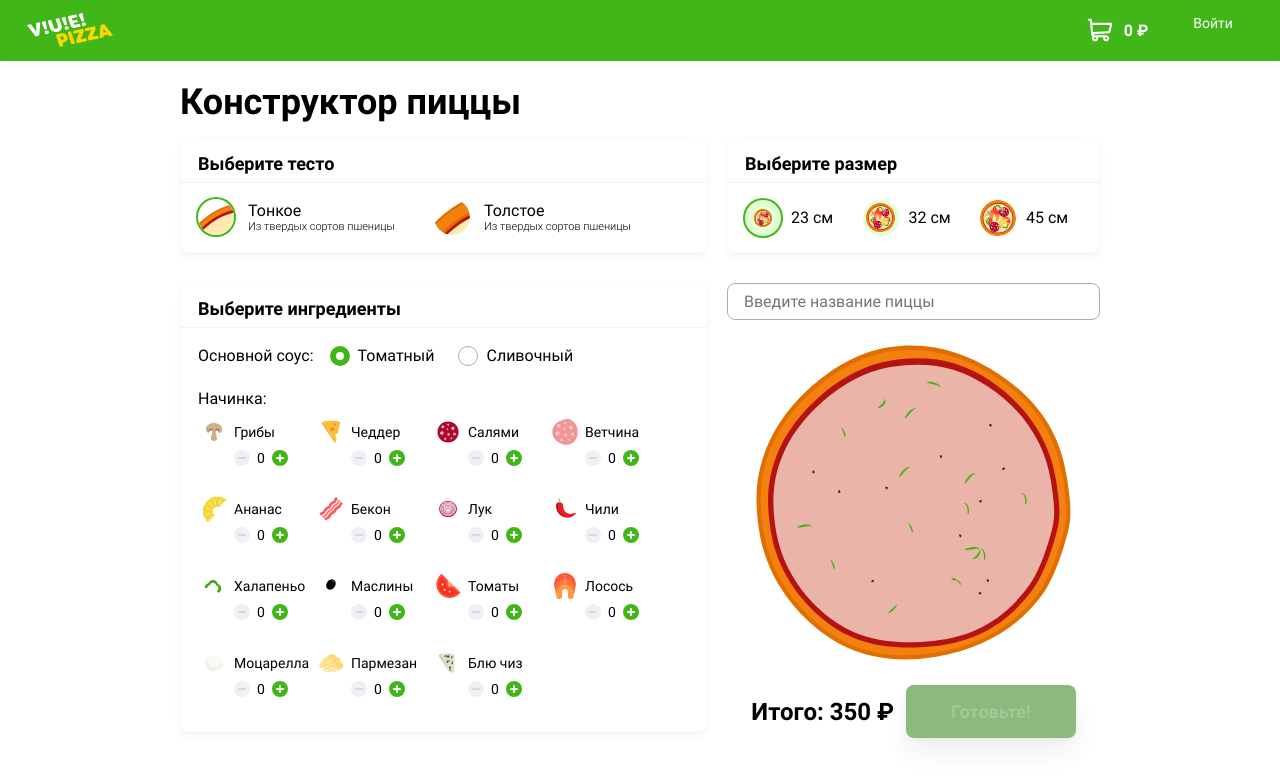
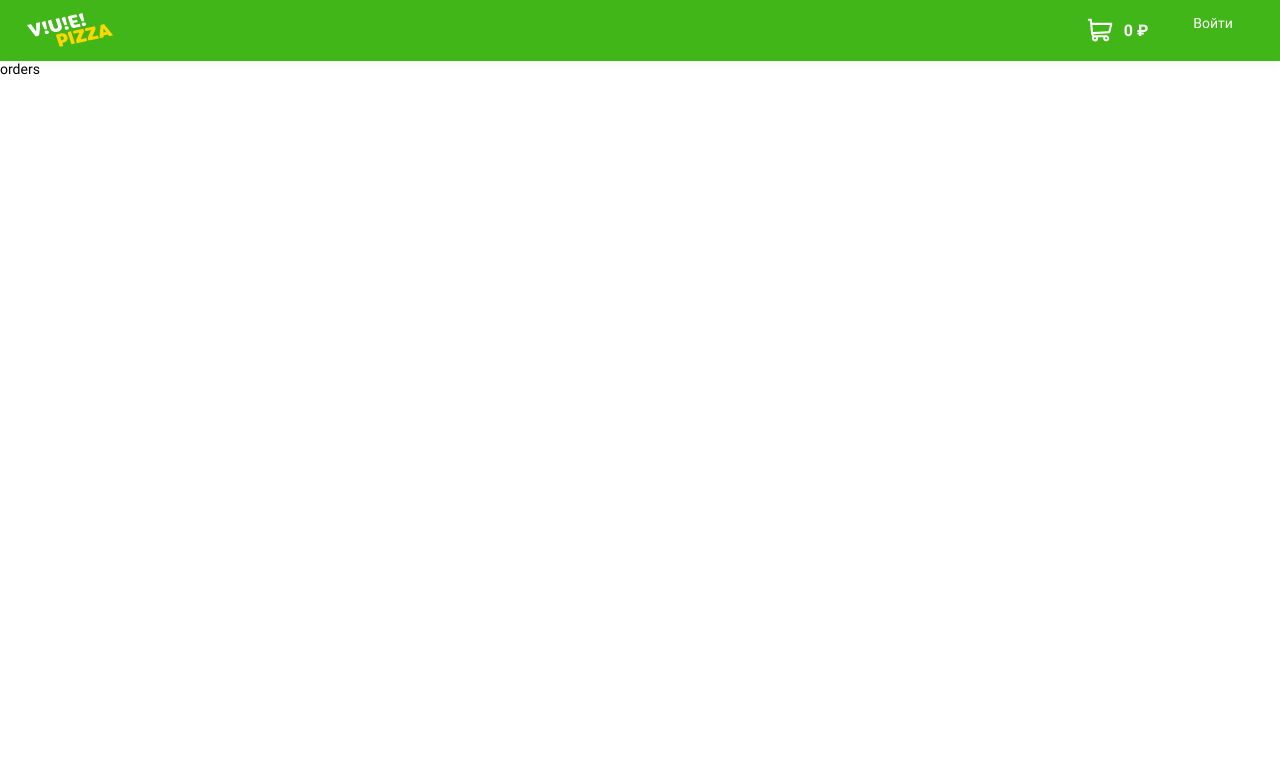
Before and after one commit to htmlacademy-vue/81675-pizza-1, a Vue app in the folder src/frontend/: page /orders in a window 1280 px wide. Shown: the top 782 px of the page. Built offline with nearby package versions, Linux system fonts and the light colour scheme.

Commit message:
Добавил роутер

```diff
--- a/src/frontend/src/App.vue
+++ b/src/frontend/src/App.vue
@@ -1,14 +1,31 @@
 <template>
   <div id="app">
-    <Index />
+    <component :is="layout" :cart="cart">
+      <router-view :cart="cart" @addToCart="onAddToCart" />
+    </component>
   </div>
 </template>
 
 <script>
-import Index from "@/views/Index";
+import AppLayout from "@/layouts/AppLayout";
 export default {
   name: "App",
-  components: { Index },
+  components: { AppLayout },
+  data() {
+    return {
+      cart: [],
+    };
+  },
+  computed: {
+    layout() {
+      return this.$route.meta.layout || "AppLayout";
+    },
+  },
+  methods: {
+    onAddToCart(item) {
+      this.cart.push(item);
+    },
+  },
 };
 </script>
 
--- a/src/frontend/src/common/components/Header.vue
+++ b/src/frontend/src/common/components/HeaderBar.vue
@@ -1,27 +1,29 @@
 <template>
   <header class="header">
     <div class="header__logo">
-      <a href="#" class="logo">
+      <router-link to="/" class="logo">
         <img
           src="@/assets/img/logo.svg"
           alt="V!U!E! Pizza logo"
           width="90"
           height="40"
         />
-      </a>
+      </router-link>
     </div>
     <div class="header__cart">
-      <a href="#">{{ cartTotalPrice }} ₽</a>
+      <router-link to="/cart">{{ cartTotalPrice }} ₽</router-link>
     </div>
     <div class="header__user">
-      <a href="#" class="header__login"><span>Войти</span></a>
+      <router-link to="/login" class="header__login">
+        <span>Войти</span>
+      </router-link>
     </div>
   </header>
 </template>
 
 <script>
 export default {
-  name: "Header",
+  name: "HeaderBar",
   props: {
     cart: {
       type: Array,
--- /dev/null
+++ b/src/frontend/src/layouts/AppLayout.vue
@@ -0,0 +1,20 @@
+<template>
+  <div>
+    <HeaderBar :cart="cart" />
+    <slot />
+  </div>
+</template>
+
+<script>
+import HeaderBar from "@/common/components/HeaderBar";
+export default {
+  name: "AppLayout",
+  components: { HeaderBar },
+  props: {
+    cart: {
+      type: Array,
+      required: true,
+    },
+  },
+};
+</script>
--- a/src/frontend/src/main.js
+++ b/src/frontend/src/main.js
@@ -1,8 +1,10 @@
 import Vue from "vue";
 import App from "./App.vue";
+import router from "@/router/router";
 
 Vue.config.productionTip = false;
 
 new Vue({
   render: (h) => h(App),
+  router,
 }).$mount("#app");
--- /dev/null
+++ b/src/frontend/src/router/router.js
@@ -0,0 +1,59 @@
+import Vue from "vue";
+import VueRouter from "vue-router";
+import Index from "@/views/Index";
+import Login from "@/views/Login";
+import Cart from "@/views/Cart";
+import Orders from "@/views/Orders";
+import Profile from "@/views/Profile";
+
+Vue.use(VueRouter);
+
+const routes = [
+  {
+    path: "/",
+    name: "Index",
+    component: Index,
+    meta: {
+      layout: "AppLayout",
+    },
+  },
+  {
+    path: "/login",
+    name: "Login",
+    component: Login,
+    meta: {
+      layout: "AppLayout",
+    },
+  },
+  {
+    path: "/cart",
+    name: "Cart",
+    component: Cart,
+    meta: {
+      layout: "AppLayout",
+    },
+  },
+  {
+    path: "/orders",
+    name: "Orders",
+    component: Orders,
+    meta: {
+      layout: "AppLayout",
+    },
+  },
+  {
+    path: "/profile",
+    name: "Profile",
+    component: Profile,
+    meta: {
+      layout: "AppLayout",
+    },
+  },
+];
+
+const router = new VueRouter({
+  mode: "history",
+  routes,
+});
+
+export default router;
--- /dev/null
+++ b/src/frontend/src/views/Cart.vue
@@ -0,0 +1,9 @@
+<template>
+  <div>cart</div>
+</template>
+
+<script>
+export default {
+  name: "Cart",
+};
+</script>
--- a/src/frontend/src/views/Index.vue
+++ b/src/frontend/src/views/Index.vue
@@ -1,6 +1,4 @@
 <template>
-  <div>
-    <Header :cart="cart" />
   <main class="content">
     <form action="#" method="post">
       <div class="content__wrapper">
@@ -40,7 +38,6 @@
       </div>
     </form>
   </main>
-  </div>
 </template>
 
 <script>
@@ -49,16 +46,20 @@ import BuilderDoughSelector from "@/modules/builder/components/BuilderDoughSelec
 import BuilderSizeSelector from "@/modules/builder/components/BuilderSizeSelector";
 import BuilderIngredientsSelector from "@/modules/builder/components/BuilderIngredientsSelector";
 import BuilderPizzaView from "@/modules/builder/components/BuilderPizzaView";
-import Header from "@/common/components/Header";
 
 export default {
   name: "Index",
   components: {
-    Header,
     BuilderPizzaView,
     BuilderIngredientsSelector,
     BuilderSizeSelector,
     BuilderDoughSelector,
+  },
+  props: {
+    cart: {
+      type: Array,
+      required: true,
+    },
   },
   data() {
     const dough = pizzaData.dough;
@@ -82,7 +83,6 @@ export default {
       selectedSize: sizes[0],
       selectedSauce: sauces[0],
       pizzaName: "",
-      cart: [],
     };
   },
   computed: {
@@ -147,7 +147,7 @@ export default {
         },
         ingredients: pizzaIngredients,
       };
-      this.cart.push(pizza);
+      this.$emit("addToCart", pizza);
       this.resetState();
     },
     resetState() {
--- /dev/null
+++ b/src/frontend/src/views/Login.vue
@@ -0,0 +1,9 @@
+<template>
+  <div>Login</div>
+</template>
+
+<script>
+export default {
+  name: "Login",
+};
+</script>
--- /dev/null
+++ b/src/frontend/src/views/Orders.vue
@@ -0,0 +1,9 @@
+<template>
+  <div>orders</div>
+</template>
+
+<script>
+export default {
+  name: "Orders",
+};
+</script>
--- /dev/null
+++ b/src/frontend/src/views/Profile.vue
@@ -0,0 +1,9 @@
+<template>
+  <div>profile</div>
+</template>
+
+<script>
+export default {
+  name: "Profile",
+};
+</script>
```
Also changed, not shown: src/frontend/src/layouts/ReadMe.md (deleted), src/frontend/src/router/ReadMe.md (deleted). Lines whose indentation alone changed are shown as unchanged.
